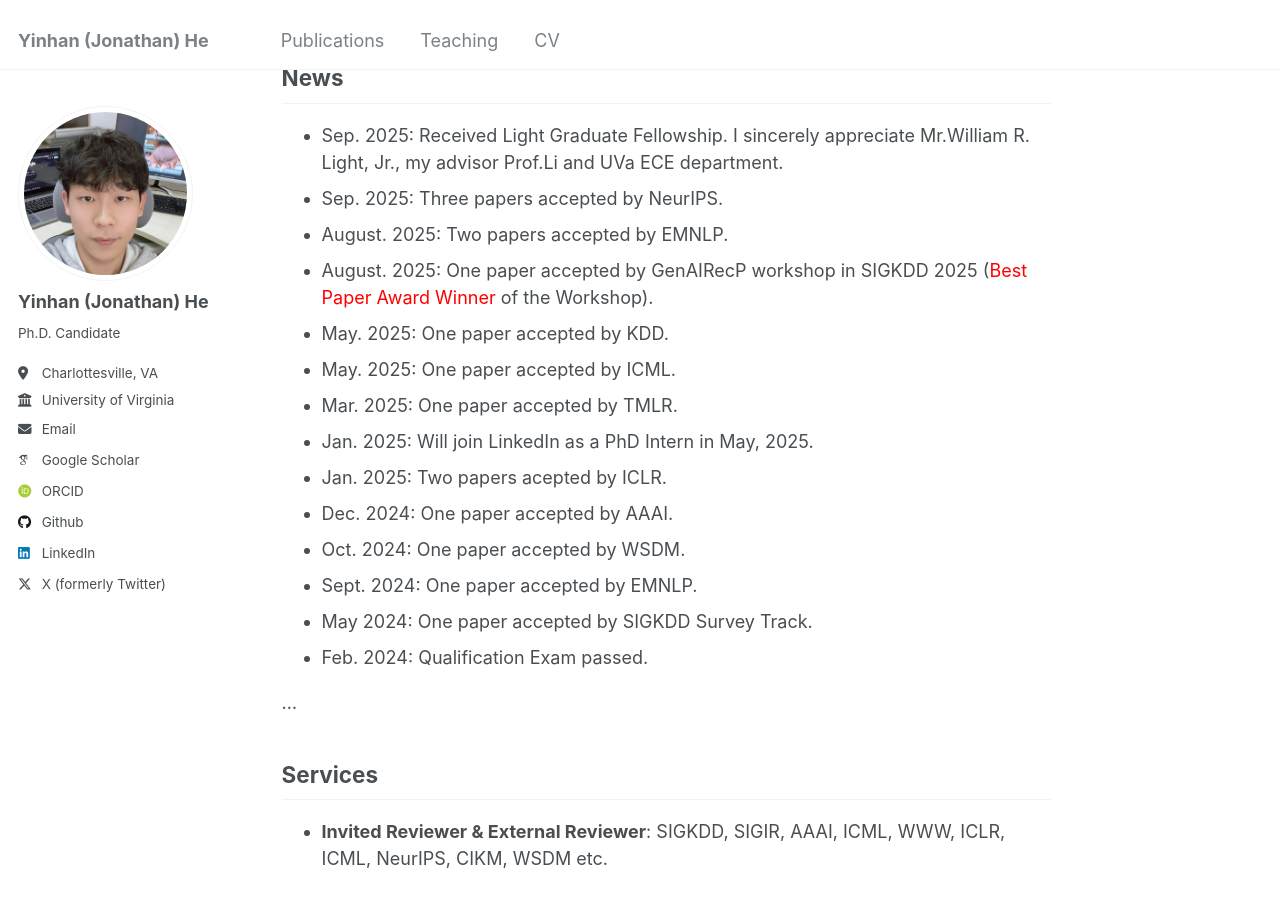
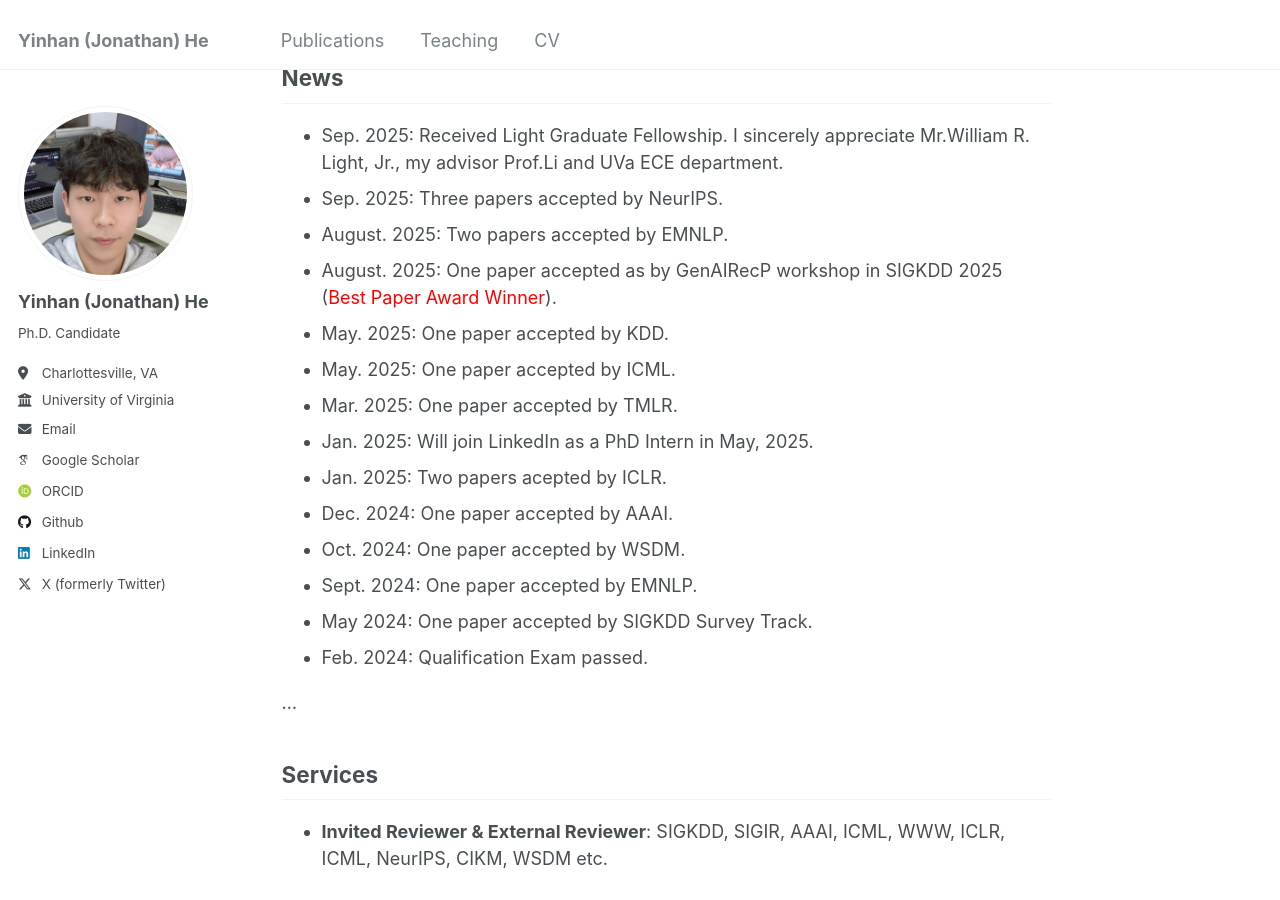
Before and after one commit to YinhanHe123/YinhanHe123.github.io, a Jekyll site: the page built from _pages/about.md, in a window 1280 px wide and 900 px high, scrolled down 541 px. Built offline with Jekyll 4.4.1, drawn with Linux system fonts in a browser that asks for light colours; some web fonts are replaced; a script that is not in the unit is left out.

Commit message:
Fix wording in SIGKDD 2025 paper acceptance

```diff
--- a/_pages/about.md
+++ b/_pages/about.md
@@ -30,7 +30,7 @@
 * Sep. 2025: Received Light Graduate Fellowship. I sincerely appreciate Mr.William R. Light, Jr., my advisor Prof.Li and UVa ECE department.
 * Sep. 2025: Three papers accepted by NeurIPS.
 * August. 2025: Two papers accepted by EMNLP.
-* August. 2025: One paper accepted by GenAIRecP workshop in SIGKDD 2025 (<font color="red">Best Paper Award Winner</font> of the Workshop).
+* August. 2025: One paper accepted as by GenAIRecP workshop in SIGKDD 2025 (<font color="red">Best Paper Award Winner</font>).
 * May. 2025: One paper accepted by KDD.
 * May. 2025: One paper accepted by ICML.
 * Mar. 2025: One paper accepted by TMLR.
```
